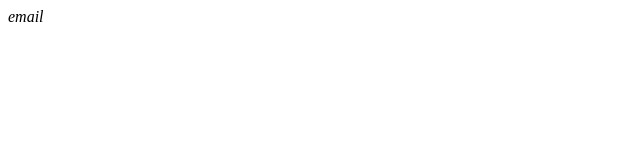
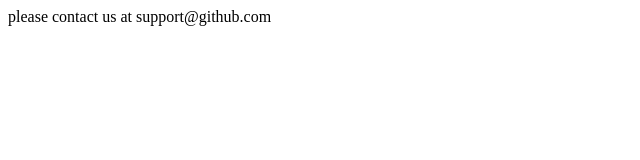
Before and after one commit to gyun2da/day1, a plain HTML site: page index.html in a window 1280 px wide. Shown: the whole page, without its empty margins (0-640 px from the left). Drawn offline with Linux system fonts and the light colour scheme.

Commit message:
update footer contact [issue 53]

```diff
--- a/index.html
+++ b/index.html
@@ -1 +1,3 @@
-<address>email</address>
+<div id="footer">
+ please contact us at support@github.com
+</div>
```
